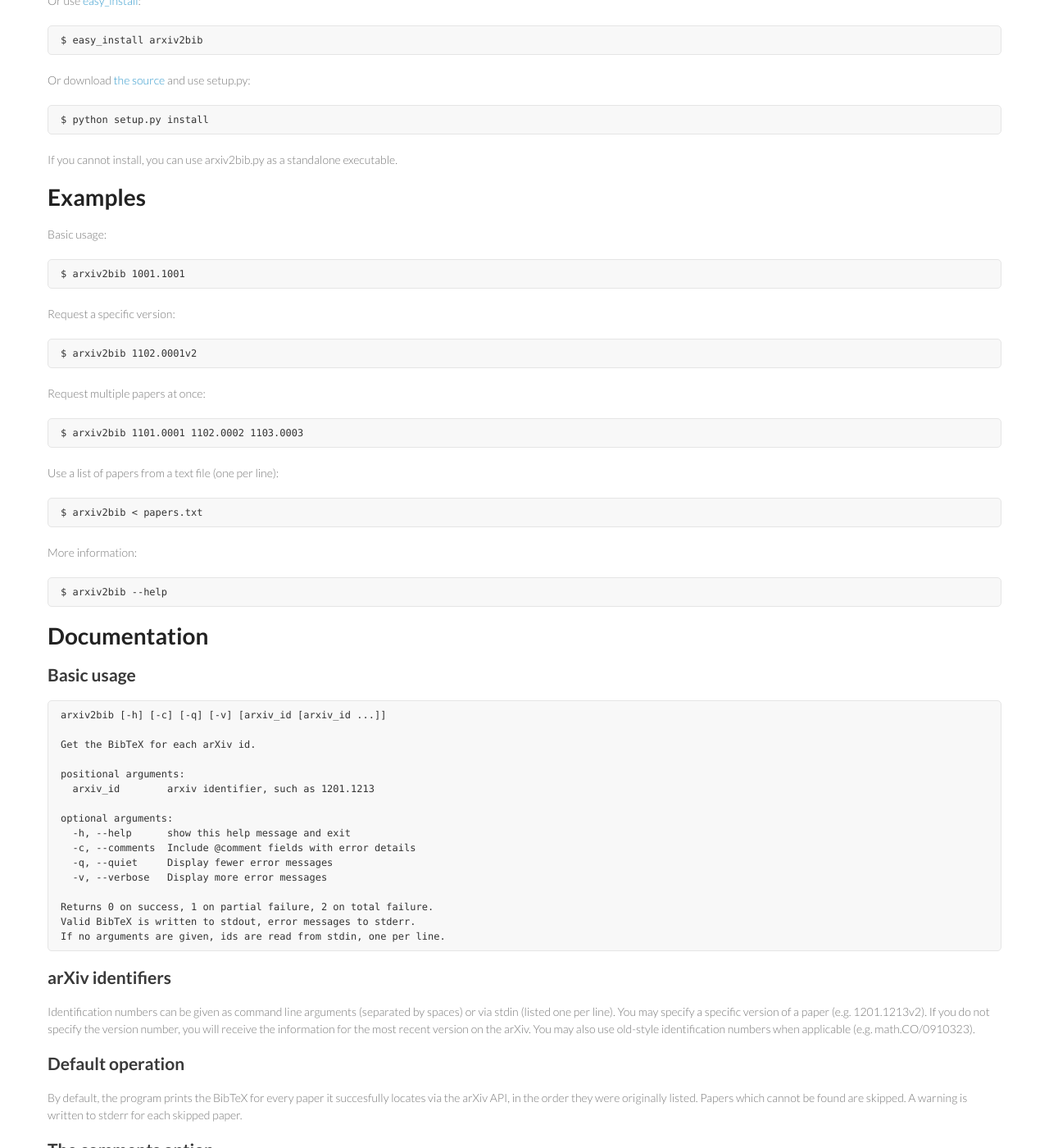
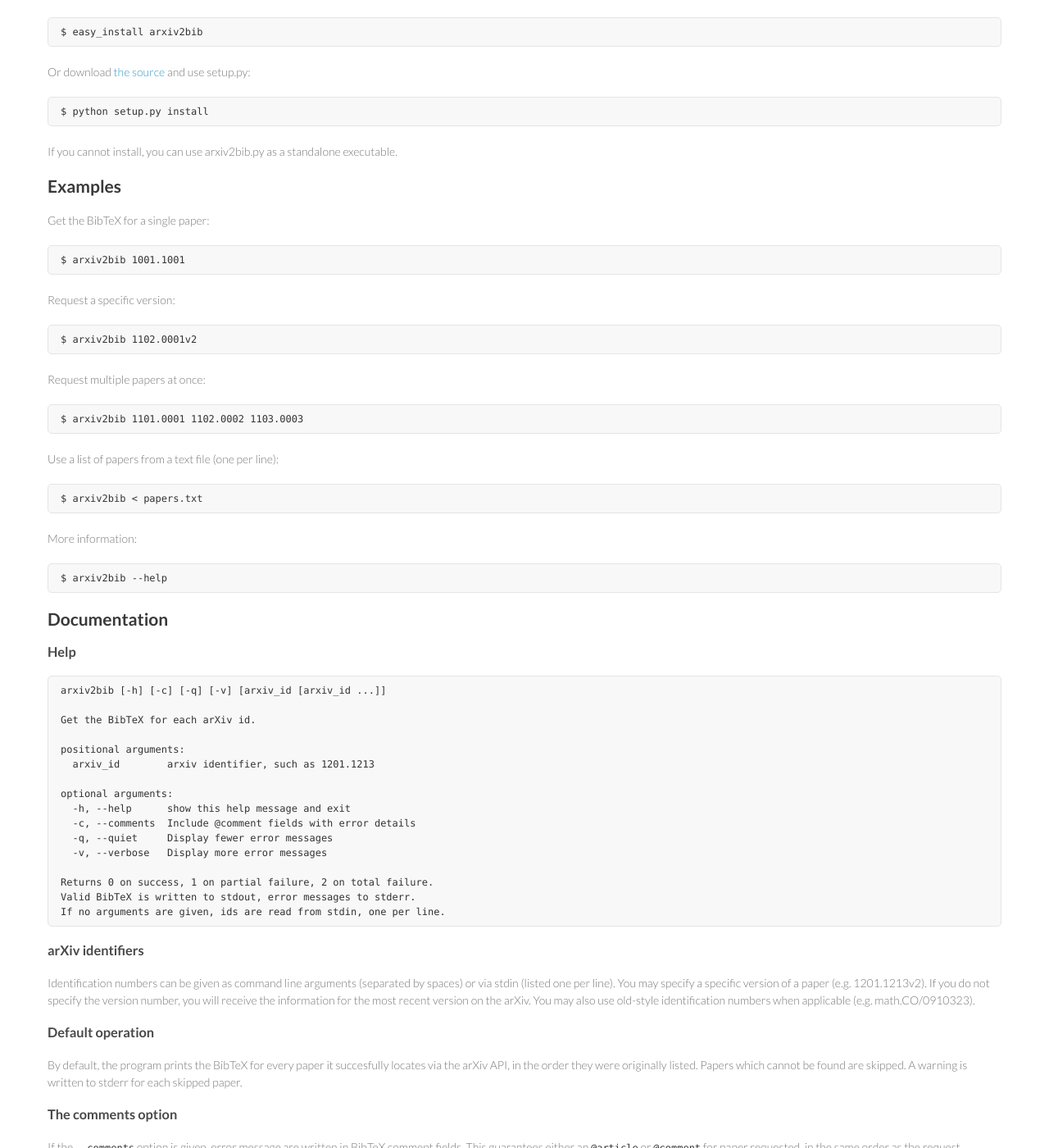
Before and after one commit to nathangrigg/arxiv2bib, a Jekyll site: the page built from index.md, in a window 1280 px wide and 1400 px high, scrolled down 652 px. Shown: the whole window at 82% size. Built offline with Jekyll 4.4.1, drawn with Linux system fonts in a browser that asks for light colours.

Commit message:
Minor rewording

```diff
--- a/index.md
+++ b/index.md
@@ -24,7 +24,7 @@
     Month         = {Jan}
     }
 
-# Installation
+ Installation
 
 Use [pip][1]:
 
@@ -40,9 +40,9 @@
 
 If you cannot install, you can use arxiv2bib.py as a standalone executable.
 
-# Examples
+## Examples
 
-Basic usage:
+Get the BibTeX for a single paper:
 
     $ arxiv2bib 1001.1001
 
@@ -62,9 +62,9 @@
 
     $ arxiv2bib --help
 
-# Documentation
+## Documentation
 
-## Basic usage
+### Help
 
     arxiv2bib [-h] [-c] [-q] [-v] [arxiv_id [arxiv_id ...]]
 
@@ -83,7 +83,7 @@
     Valid BibTeX is written to stdout, error messages to stderr.
     If no arguments are given, ids are read from stdin, one per line.
 
-## arXiv identifiers
+### arXiv identifiers
 
 Identification numbers can be given as command line arguments (separated
 by spaces) or via stdin (listed one per line). You may specify a specific
@@ -92,20 +92,20 @@
 on the arXiv. You may also use old-style identification numbers when
 applicable (e.g. math.CO/0910323).
 
-## Default operation
+### Default operation
 
 By default, the program prints the BibTeX for every paper it succesfully
 locates via the arXiv API, in the order they were originally listed.
 Papers which cannot be found are skipped. A warning is written to
 stderr for each skipped paper.
 
-## The comments option
+### The comments option
 
 If the `--comments` option is given, error message are written in BibTeX
 comment fields. This guarantees either an `@article` or `@comment` for
 paper requested, in the same order as the request.
 
-## Error codes
+### Error codes
 
 If the program finds a matching paper for each identification number listed,
 it returns a code of 0 (SUCCESS).
@@ -121,7 +121,7 @@
 
 In every case, nothing is written to stdout that is not BiBTeX.
 
-## Encoding
+### Encoding
 
 Standard BibTeX allows ASCII characters only, while the arXiv API uses
 Unicode characters encoded by UTF-8.
@@ -132,7 +132,7 @@
 The program will attempt to honor your local character encoding. If that is
 not possible, it will encode as UTF-8.
 
-## Requirements
+### Requirements
 
 Requires Python 2.6 or higher. If you are using Python 2.6, you will need
 to also install the `argparse` module. In Python 2.7 or higher,
```
